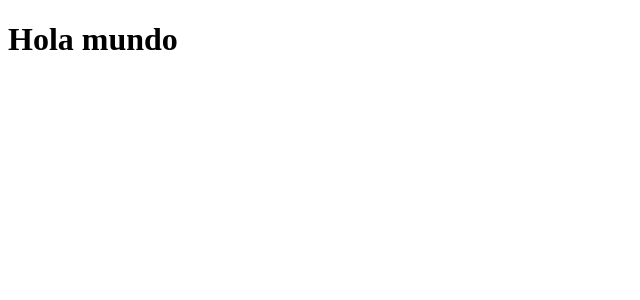
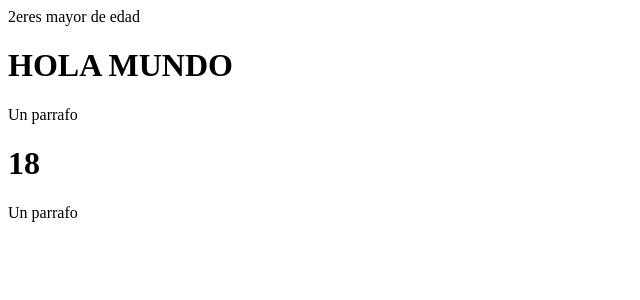
Before and after one commit to alicia-granados/MERN-EXPERIMENTS, a React (Vite) app in the folder Proyecto 1/citas_React/: page / in a window 1280 px wide. Shown: the top 300 px of the page, without its empty margins (0-640 px from the left). Built offline with nearby package versions, Linux system fonts and the light colour scheme.

Commit message:
feat: :sparkles: React: Javascript en HTML con JSX

```diff
--- a/Proyecto 1/citas_React/src/App.jsx
+++ b/Proyecto 1/citas_React/src/App.jsx
@@ -1,9 +1,33 @@
 function App() {
 
+  const sumar = () => {
+    const numero = 5;
+    if(numero > 5){
+      console.log("si es mayor")
+    }else{
+      console.log("no es mayir")
+    }
+    console.log(2 + 2)
+  }
+  sumar();
+
+  const edad = 18;
+
   return (
-    <div className="App">
-      <h1>Hola mundo</h1>
-    </div>
+    <>
+      { 1 + 1 }
+      {edad >= 18 ? 'eres mayor de edad' : 'no eres mayor de edad'}
+
+      <div >
+        <h1>{"Hola mundo".toUpperCase()}</h1>
+        <p> Un parrafo</p>
+      </div>
+
+      <div >
+        <h1>{edad}</h1>
+        <p> Un parrafo</p>
+      </div>
+    </>
   )
 }
 
```
